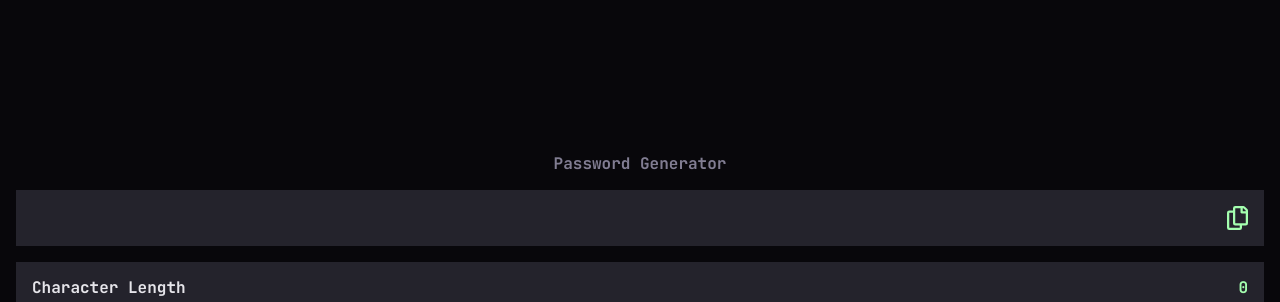
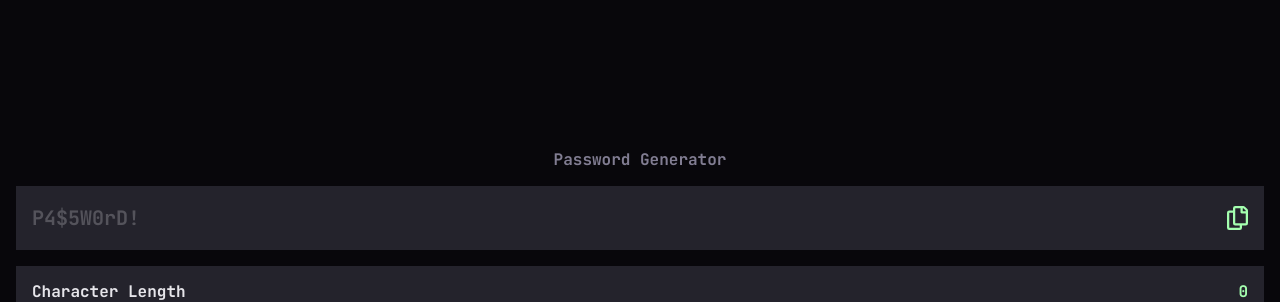
Before and after one commit to ironest/password-generator, a React (Vite) app: page / in a window 1280 px wide. Shown: the top 302 px of the page. Built offline with nearby package versions, Linux system fonts and the light colour scheme.

Commit message:
Align figma design to output password component

```diff
--- a/src/components/output/index.tsx
+++ b/src/components/output/index.tsx
@@ -5,13 +5,13 @@ interface OutputProps {
 
 export const OutputPassword = ({ loading, password }: OutputProps) => {
   return (
-    <p className="flex justify-between items-center w-full bg-base-200 p-4">
+    <p className="flex justify-between items-center w-full bg-base-200 p-4 text-xl h-16 ">
       {loading ? (
-        <>
-          <span className="loading loading-bars text-primary"></span>
-        </>
+        <span className="loading loading-dots loading-xl text-gray-700" />
+      ) : password ? (
+        <span className="text-gray-200">{password}</span>
       ) : (
-        <span>{password}</span>
+        <span className="text-gray-700">{"P4$5W0rD!"}</span>
       )}
       <img src="/icon-copy.svg" alt="" />
     </p>
```
